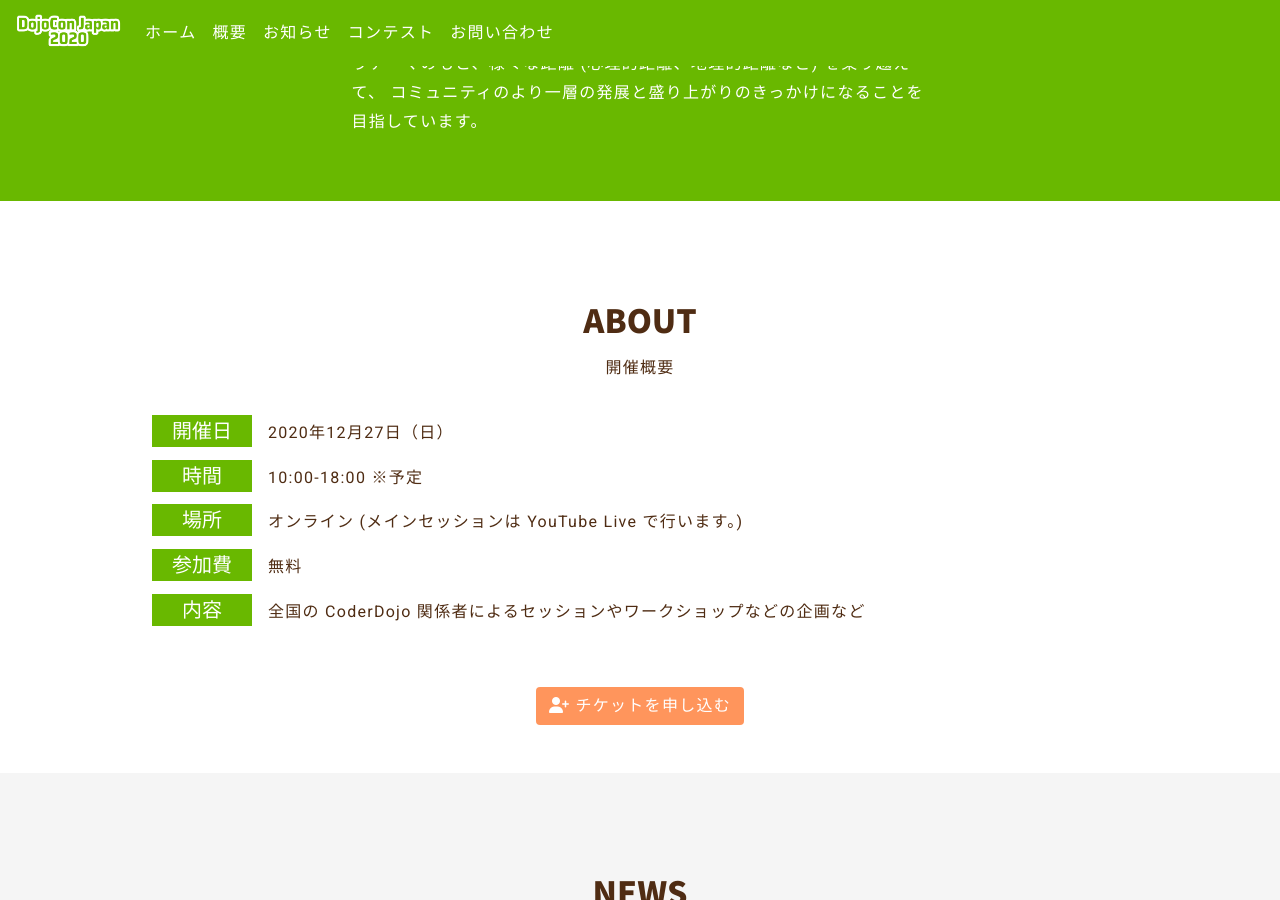
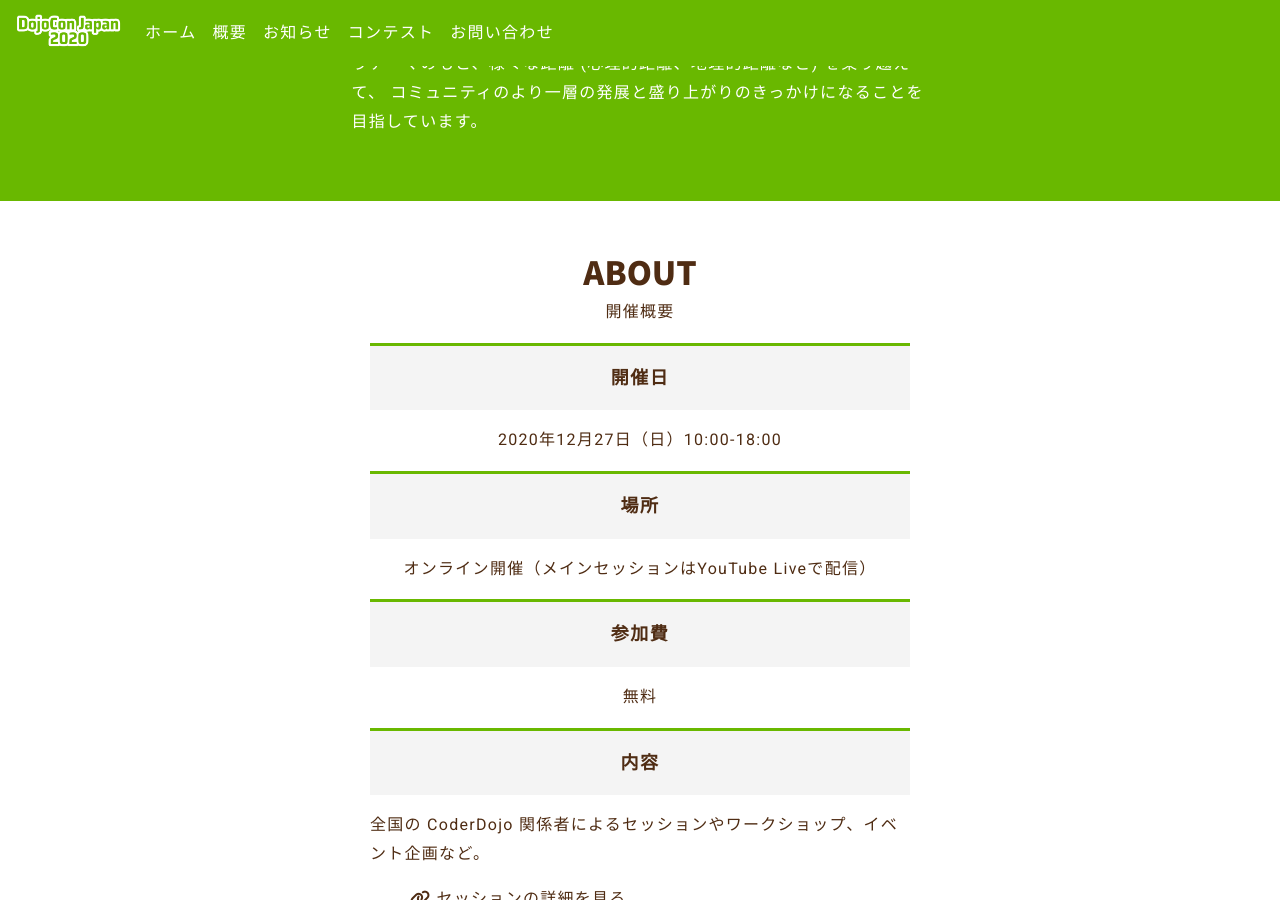
Before and after one commit to coderdojo-japan/dojocon2020.coderdojo.jp, a Jekyll site: the page built from index.html, in a window 1280 px wide and 900 px high, scrolled down 1898 px. Built offline with Jekyll 4.4.1, drawn with Linux system fonts in a browser that asks for light colours; nearby versions of some CDN libraries; some web fonts are replaced; some of the changed text lies outside the part shown.

Commit message:
outlineセクションの情報整理とリデザイン

```diff
--- a/_sass/_top.scss
+++ b/_sass/_top.scss
@@ -520,3 +520,23 @@
   border-radius: 3px;
   background: #000;
 }
+
+.top-contents-logo{
+  //width: 10vw;
+  width: 60%;
+  margin-left: 20%;
+  margin-right: 20%;
+}
+
+.about-title{
+  font-size: 18px;
+  font-weight: bold;
+  padding: 1rem 2rem;
+  border-top: 3px solid $main-color;
+  background: #f4f4f4;
+}
+
+
+.list-style-none{
+  list-style: none;
+}
--- a/index.html
+++ b/index.html
@@ -51,37 +51,45 @@ copy: "- Beyond the distance(距離を超えて) -"
         </div>
       </div>
     </div>
+  </div>
 
-    <div class="row mb-5">
+  <div class="container">
 
-      <section id="outline" class="section-white">
-        <div class="section-contents">
+    <div class="row" id="outline">
+
+      <div class="col-md-6 offset-md-3">
         <h2 class="text-center title-text">ABOUT</h2>
         <p class="caption">開催概要</p>
-          <div class="text">
-            <div class="outline-one">
-              <h5>開催日</h5>
-              <p>2020年12月27日（日）</p>
       </div>
-            <div class="outline-one">
-              <h5>時間</h5>
-              <p>10:00-18:00  ※予定</p>
+
+      <div class="col-md-6 offset-md-3">
+        <p class="about-title">開催日</p>
+        <p class="about-text">2020年12月27日（日）10:00-18:00</p>
       </div>
-            <div class="outline-one">
-              <h5>場所</h5>
-              <p>オンライン (メインセッションは YouTube Live で行います。)</p>
+
+      <div class="col-md-6 offset-md-3">
+        <p class="about-title">場所</p>
+        <p class="about-text">オンライン開催（メインセッションはYouTube Liveで配信）</p>
       </div>
-            <div class="outline-one">
-              <h5>参加費</h5>
-              <p>無料</p>
+
+      <div class="col-md-6 offset-md-3">
+        <p class="about-title">参加費</p>
+        <p class="about-text">無料</p>
       </div>
-            <div class="outline-one">
-              <h5>内容</h5>
-              <p>全国の CoderDojo 関係者によるセッションやワークショップなどの企画など</p>
+
+      <div class="col-md-6 offset-md-3">
+        <p class="about-title">内容</p>
+        <p class="about-text text-left">全国の CoderDojo 関係者によるセッションやワークショップ、イベント企画など。</p>
+        <ul class="text-left list-style-none">
+          <li><a href="{{site.url}}/session"><i class="fas fa-link"></i> セッションの詳細を見る</a></li>
+          <li><a href="{{site.url}}/event"><i class="fas fa-link"></i> イベント企画の詳細を見る</a></li>
+          <li><a href="{{site.url}}/workshop"><i class="fas fa-link"></i> ワークショップの詳細を見る</a></li>
+        </ul>
       </div>
+
     </div>
-        </div>
-      </section>
+
+    <div class="row my-5">
 
       <div class="col-md-6 offset-md-3 col-12">
         <div class="text-center">
```
Also changed, not shown: img/event-logo.png (added), img/session-logo.png (added), img/workshop-logo.png (added). Lines whose indentation alone changed are shown as unchanged.
